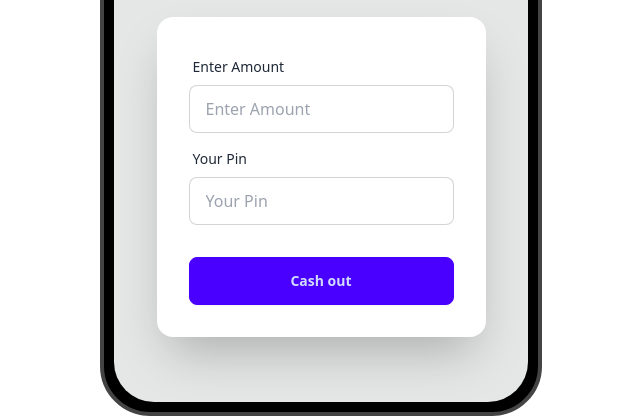
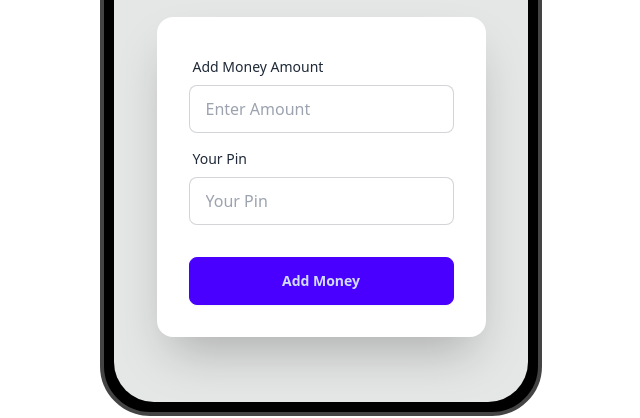
Before and after one commit to abubakar308/login-page, a plain HTML site: page homepage.html in a window 1280 px wide. Both pictures are taken after a click on the button "Add Money". Shown: the part 348-766 px from the top of the page, 319-959 px from the left. Drawn offline with nearby package versions, Linux system fonts and the light colour scheme.

Commit message:
Added homepage.html

```diff
--- a/homepage.html
+++ b/homepage.html
@@ -17,7 +17,7 @@
                 <div class="card w-96 bg-white shadow-xl p-6 rounded-lg border border-gray-200">
                     <div class="card-body">
                       <div class="text-4xl font-bold text-green-600 mt-2">
-                        <span>$100</span>
+                        <span id="Balance">$100</span>
                       </div>
                        <h2 class="text-lg font-semibold text-gray-700">Account Balance</h2>
                     </div>
@@ -55,12 +55,12 @@
                         Cash Out
                       </button>
                   </div>
-                <div class="hidden">
+                <div id="add-money" class="hidden">
                     <div class="card bg-base-100 w-full max-w-sm shrink-0 shadow-2xl">
                         <form class="card-body">
                           <div class="form-control">
                             <label class="label">
-                              <span class="label-text">Enter Amount</span>
+                              <span class="label-text">Add Money Amount</span>
                             </label>
                             <input id="input-number" type="text" placeholder="Enter Amount" class="input input-bordered" required />
                           </div>
@@ -76,12 +76,12 @@
                         </form>
                       </div>
                 </div>
-                <div class="">
+                <div id="cash-out" class="hidden">
                     <div class="card bg-base-100 w-full max-w-sm shrink-0 shadow-2xl">
                         <form class="card-body">
                           <div class="form-control">
                             <label class="label">
-                              <span class="label-text">Enter Amount</span>
+                              <span class="label-text">Cash Out Amount</span>
                             </label>
                             <input id="input-number" type="text" placeholder="Enter Amount" class="input input-bordered" required />
                           </div>
--- a/js/homepage.js
+++ b/js/homepage.js
@@ -0,0 +1,9 @@
+document.getElementById('add-money-button').addEventListener('click',function(){
+    document.getElementById('add-money').classList.remove('hidden');
+    document.getElementById('cash-out').classList.add('hidden');
+});
+
+document.getElementById('cash-out-button').addEventListener('click',function(){
+    document.getElementById('add-money').classList.add('hidden');
+    document.getElementById('cash-out').classList.remove('hidden');
+})
--- a/js/index.js
+++ b/js/index.js
@@ -6,7 +6,7 @@ document.getElementById('login-button').addEventListener('click',function(event)
    const pinNumber = document.getElementById('input-pin').value;
 
     if(phoneNumber === '5' && pinNumber === '1234'){
-        window.location.href = "../homepage.html";
+        window.location.href = "https://abubakar308.github.io/login-page/homepage.html";
     }
     else{
         alert('wrong number or pin');
```
